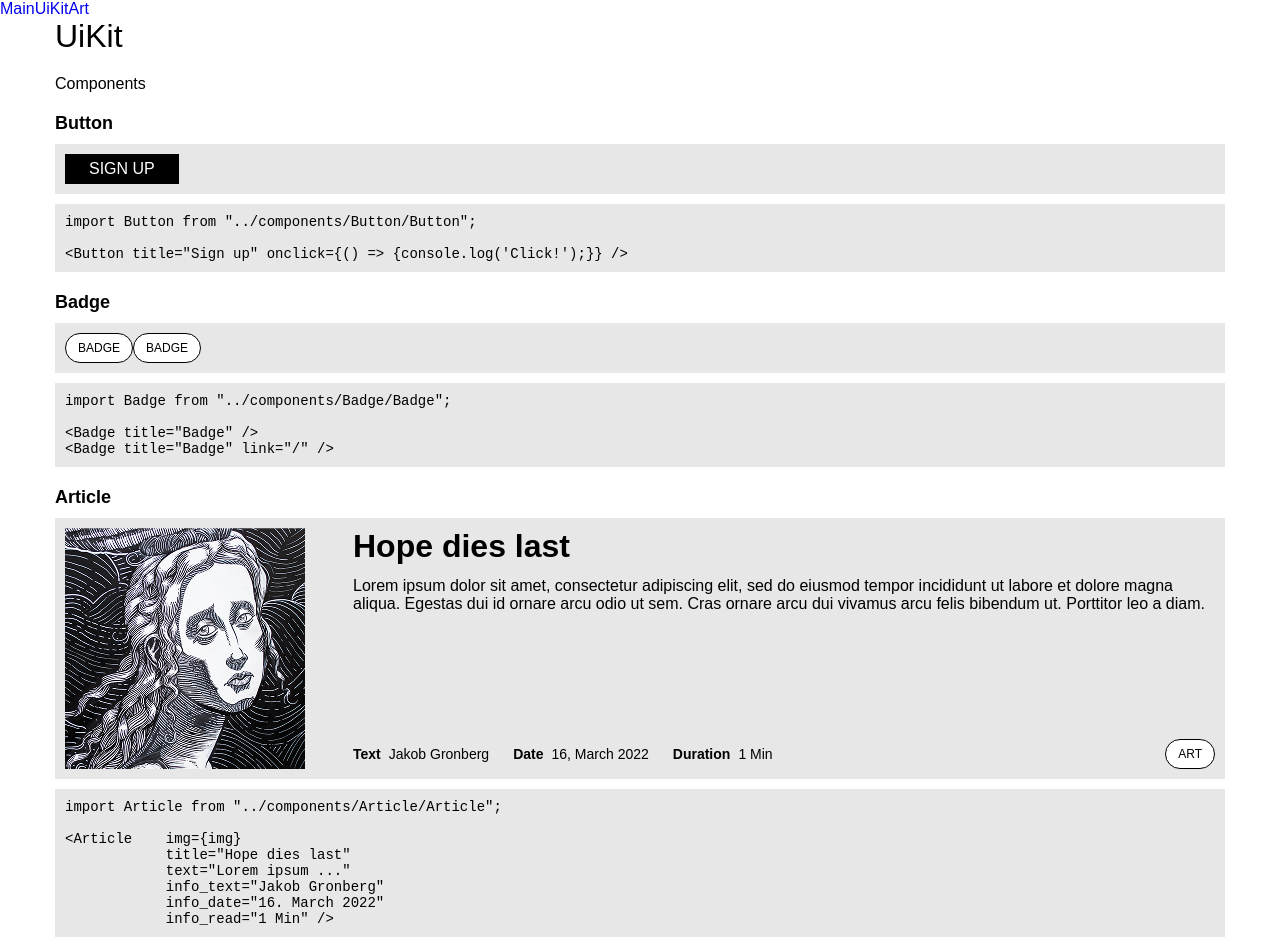
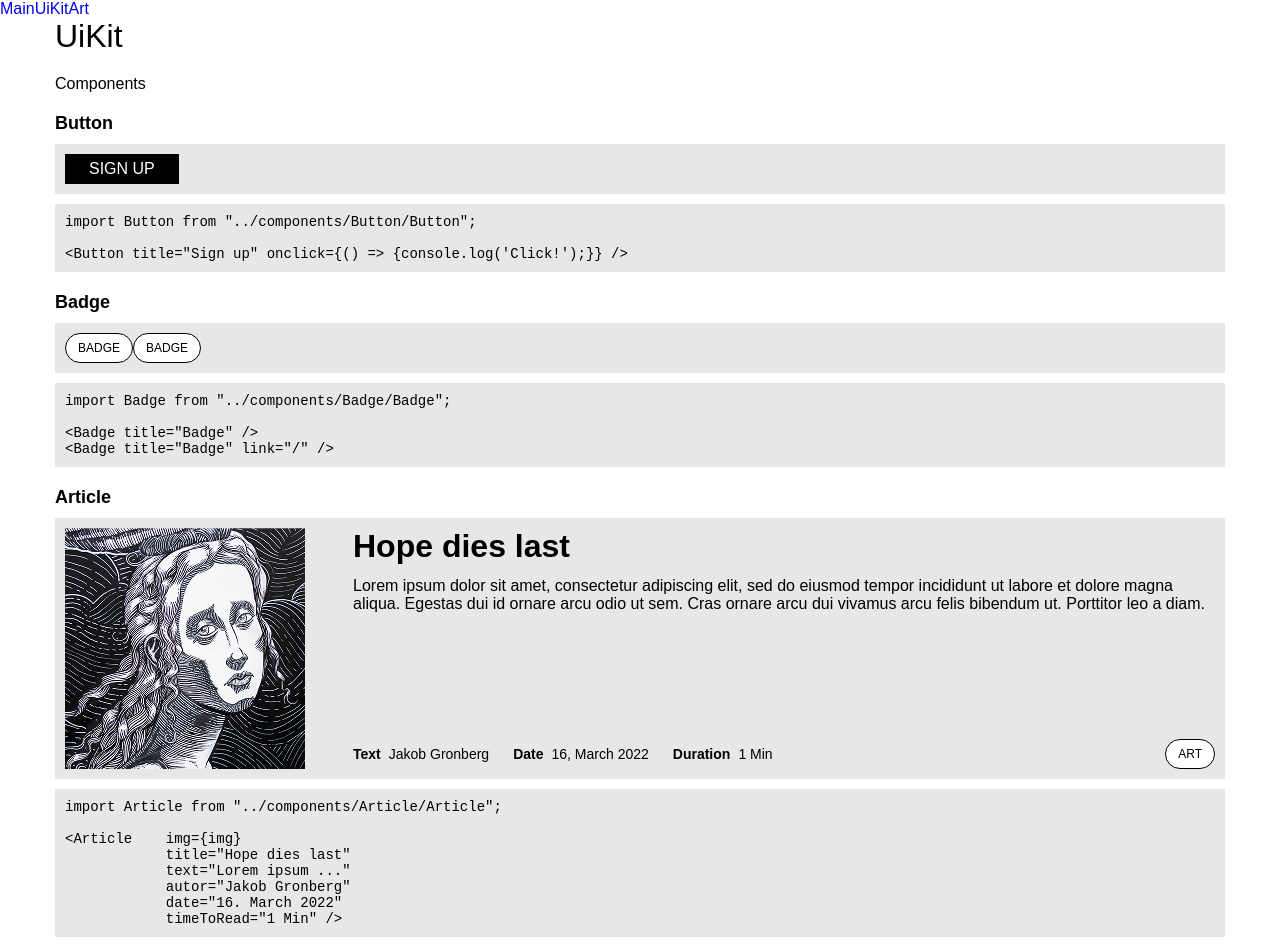
Before and after one commit to nobleworkshop/artlife-magazine, a React (Vite) app: page /uikit in a window 1280 px wide. Shown: the top 952 px of the page. Built offline with nearby package versions, Linux system fonts and the light colour scheme; a web font is replaced by a local one.

Commit message:
Заменил имена пропсов в описании ukit-Article на актуальные

```diff
--- a/src/uikit-components/uikit-Article.jsx
+++ b/src/uikit-components/uikit-Article.jsx
@@ -30,9 +30,9 @@ const UiKitArticle = () => {
                         {`<Article    img={img}
             title="Hope dies last"
             text="Lorem ipsum ..."
-            info_text="Jakob Gronberg"
-            info_date="16. March 2022"
-            info_read="1 Min" />`}
+            autor="Jakob Gronberg"
+            date="16. March 2022"
+            timeToRead="1 Min" />`}
                     </code>
                 </pre>
             </div>
```
